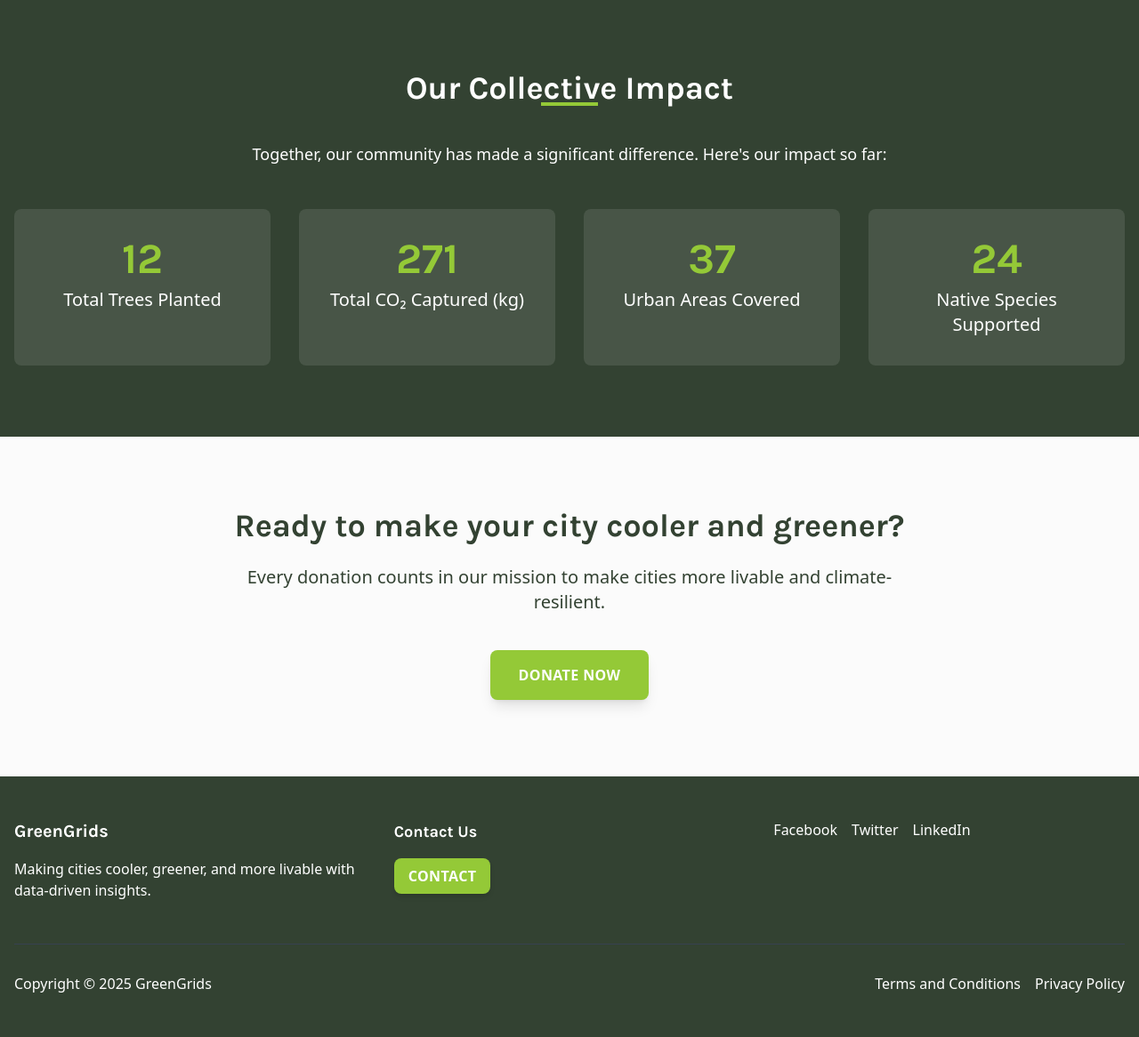
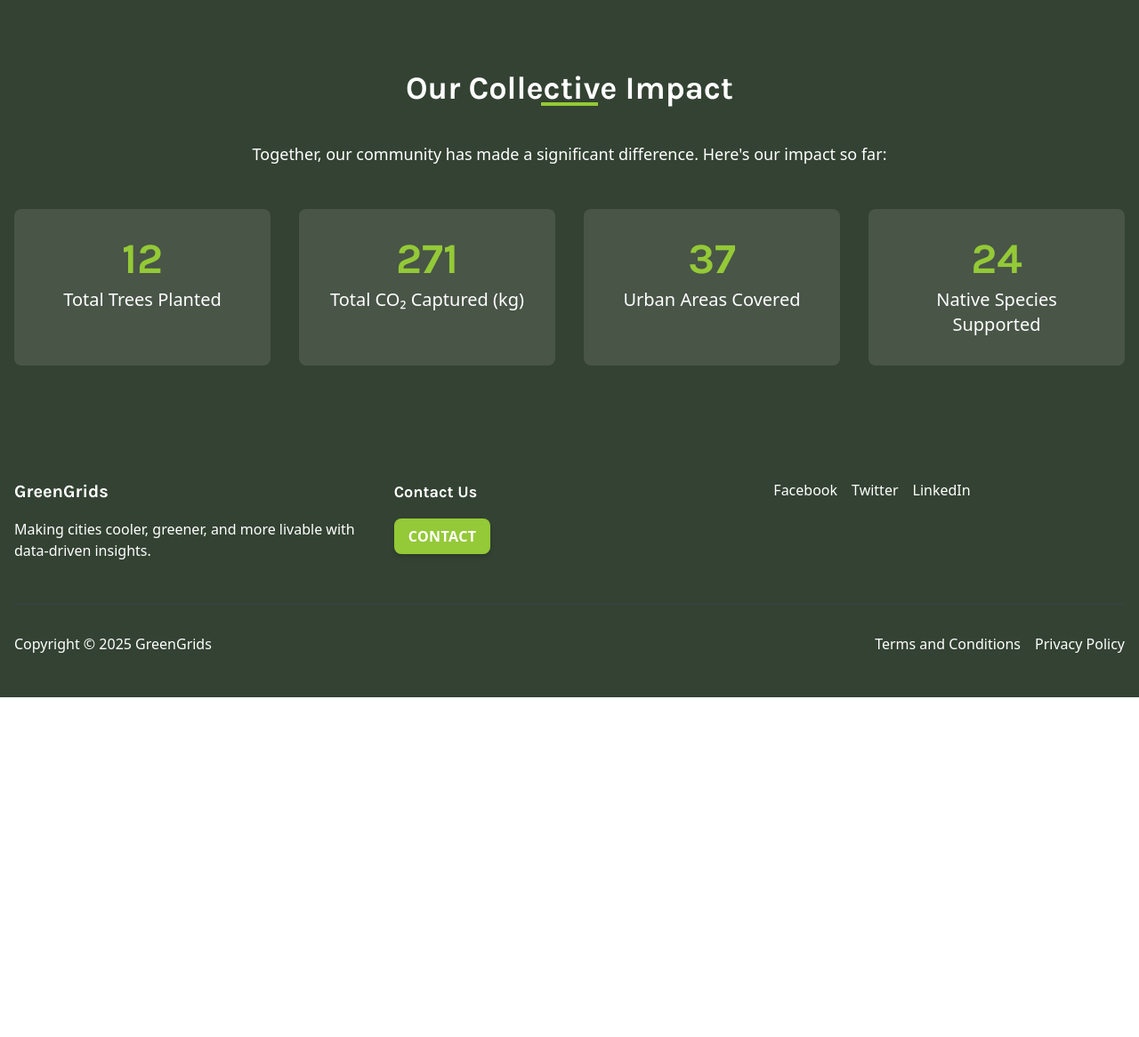
Before and after one commit to besque/colossus2.0_LGTM, a Flask app: page /funding in a window 1280 px wide. Shown: the part 3613-4779 px from the top of the page at 89% size. After the commit the page ends 4397 px from the top, so only its background shows below. Run offline with Flask 3, Linux system fonts and the light colour scheme; some libraries are stand-ins or nearby versions; some web fonts are replaced.

Commit message:
Removed Redundant funding

```diff
--- a/templates/funding.html
+++ b/templates/funding.html
@@ -243,19 +243,7 @@
     </div>
 </section>
 
-<!-- CTA Section -->
-<section class="bg-light-grey py-20">
-    <div class="container mx-auto px-4">
-        <h2 class="text-3xl md:text-4xl font-bold text-center mb-6">Ready to make your city cooler and greener?</h2>
-        <p class="text-xl text-center mb-10 max-w-3xl mx-auto">Every donation counts in our mission to make cities more livable and climate-resilient.</p>
-        <div class="text-center">
-            <a href="#donation-form" class="inline-block bg-secondary-green hover:bg-primary-green text-white font-bold uppercase py-4 px-8 rounded-lg shadow-lg transform hover:scale-105 transition-all duration-300 ease-in-out tracking-wide relative overflow-hidden group">
-                <span class="relative z-10">DONATE NOW</span>
-                <span class="absolute inset-0 bg-gradient-to-r from-primary-green to-secondary-green opacity-0 group-hover:opacity-100 transition-opacity duration-300"></span>
-            </a>
-        </div>
-    </div>
-</section>
+
 {% endblock %}
 
 {% block extra_js %}
```
